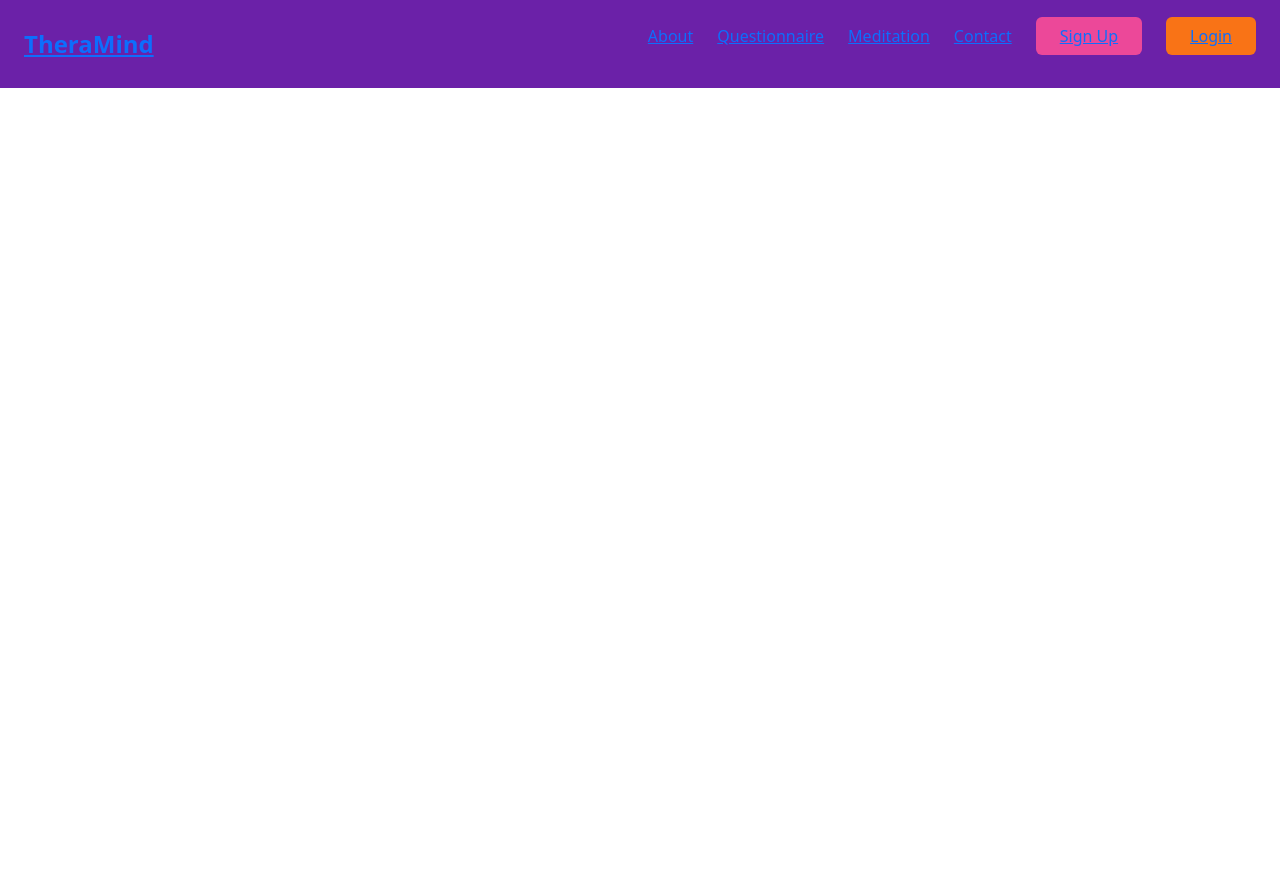
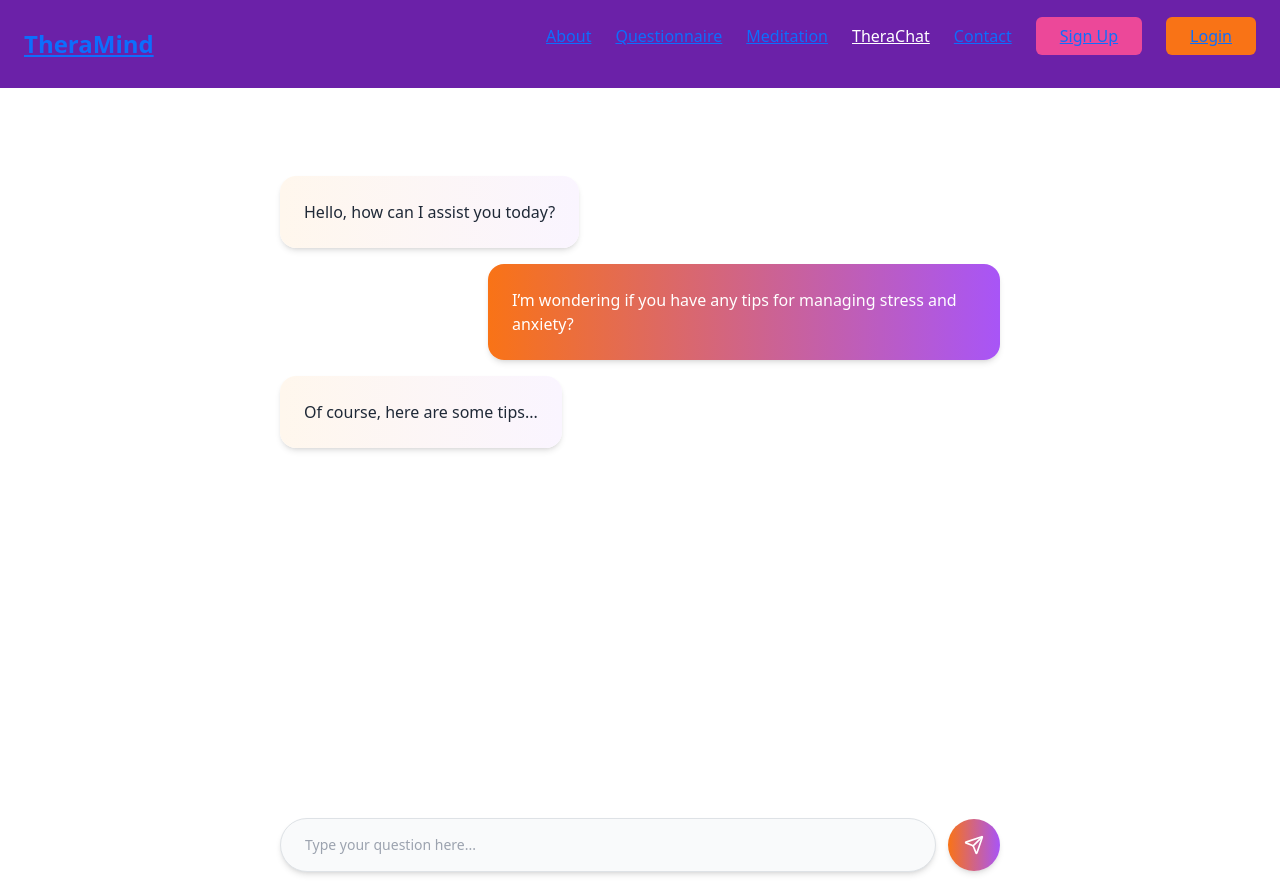
Before and after one commit to poetabdullah/theramind, a React (Create React App) app: page /therachat in a window 1280 px wide. Before the commit the page ends 800 px from the top, so only its background shows below. Built offline with nearby package versions, Linux system fonts and the light colour scheme; no server answers.

Commit message:
TheraChat frontend design

```diff
--- a/src/App.js
+++ b/src/App.js
@@ -7,6 +7,7 @@ import Questionnaire from "./pages/Questionnaire";
 import SignUpPage from "./pages/SignUpPage";
 import LoginPage from "./pages/LoginPage";
 import PatientSignUp from "./pages/PatientSignUp";
+import TheraChat from "./pages/TheraChat"; // Corrected import
 
 const App = () => (
   <div>
@@ -17,6 +18,7 @@ const App = () => (
       <Route path="/questionnaire" element={<Questionnaire />} />
       <Route path="/signup" element={<PatientSignUp />} />
       <Route path="/login" element={<LoginPage />} />
+      <Route path="/therachat" element={<TheraChat />} />
     </Routes>
   </div>
 );
--- a/src/components/Navbar.js
+++ b/src/components/Navbar.js
@@ -71,6 +71,14 @@ const Navbar = () => {
           </Link>
         </li>
         <li>
+          <Link
+            to="/therachat"
+            className="text-white hover:text-orange-400 transition-colors duration-300"
+          >
+            TheraChat
+          </Link>
+        </li>
+        <li>
           <Link to="/#contact" className="hover:text-orange-500">
             Contact
           </Link>
--- /dev/null
+++ b/src/pages/TheraChat.js
@@ -0,0 +1,61 @@
+import React, { useState } from "react";
+import { Send } from "lucide-react";
+
+const ChatbotUI = () => {
+  const [hideHeadline, setHideHeadline] = useState(false);
+
+  return (
+    <div className="min-h-screen bg-white flex flex-col items-center">
+      {/* Header */}
+      {!hideHeadline && (
+        <div className="absolute top-4 text-center">
+          <h1 className="text-3xl font-bold text-orange-600">
+            What can I help with?
+          </h1>
+        </div>
+      )}
+
+      {/* Chat area */}
+      <div className="flex-1 w-full max-w-3xl p-6 space-y-4 overflow-y-auto mt-16">
+        {/* Assistant message */}
+        <div className="flex items-start">
+          <div className="bg-gradient-to-r from-orange-50 to-purple-50 text-gray-800 rounded-2xl p-4 shadow-md max-w-lg animate-fade-in">
+            Hello, how can I assist you today?
+          </div>
+        </div>
+        {/* User message */}
+        <div className="flex items-end justify-end">
+          <div className="bg-gradient-to-r from-orange-500 to-purple-500 text-white rounded-2xl p-4 shadow-md max-w-lg animate-fade-in">
+            I’m wondering if you have any tips for managing stress and anxiety?
+          </div>
+        </div>
+        {/* Assistant reply */}
+        <div
+          className="flex items-start animate-fade-in"
+          onAnimationEnd={() => setHideHeadline(true)}
+        >
+          <div className="bg-gradient-to-r from-orange-50 to-purple-50 text-gray-800 rounded-2xl p-4 shadow-md max-w-lg">
+            Of course, here are some tips...
+          </div>
+        </div>
+      </div>
+
+      {/* Input area */}
+      <div className="w-full max-w-3xl px-4 py-3 flex items-center space-x-3">
+        <input
+          type="text"
+          className="flex-1 bg-gray-50 border border-gray-300 rounded-full py-3 px-6 focus:outline-none focus:ring-2 focus:ring-orange-500 placeholder-gray-400 text-sm shadow-md"
+          placeholder="Type your question here..."
+        />
+        <button
+          className="bg-gradient-to-r from-orange-500 to-purple-500 text-white rounded-full p-3 shadow-md focus:outline-none focus:ring-2 focus:ring-orange-500 transition-transform transform hover:scale-105"
+          aria-label="Send message"
+        >
+          <Send className="w-5 h-5" />
+        </button>
+      </div>
+    </div>
+  );
+};
+
+export default ChatbotUI;
```
